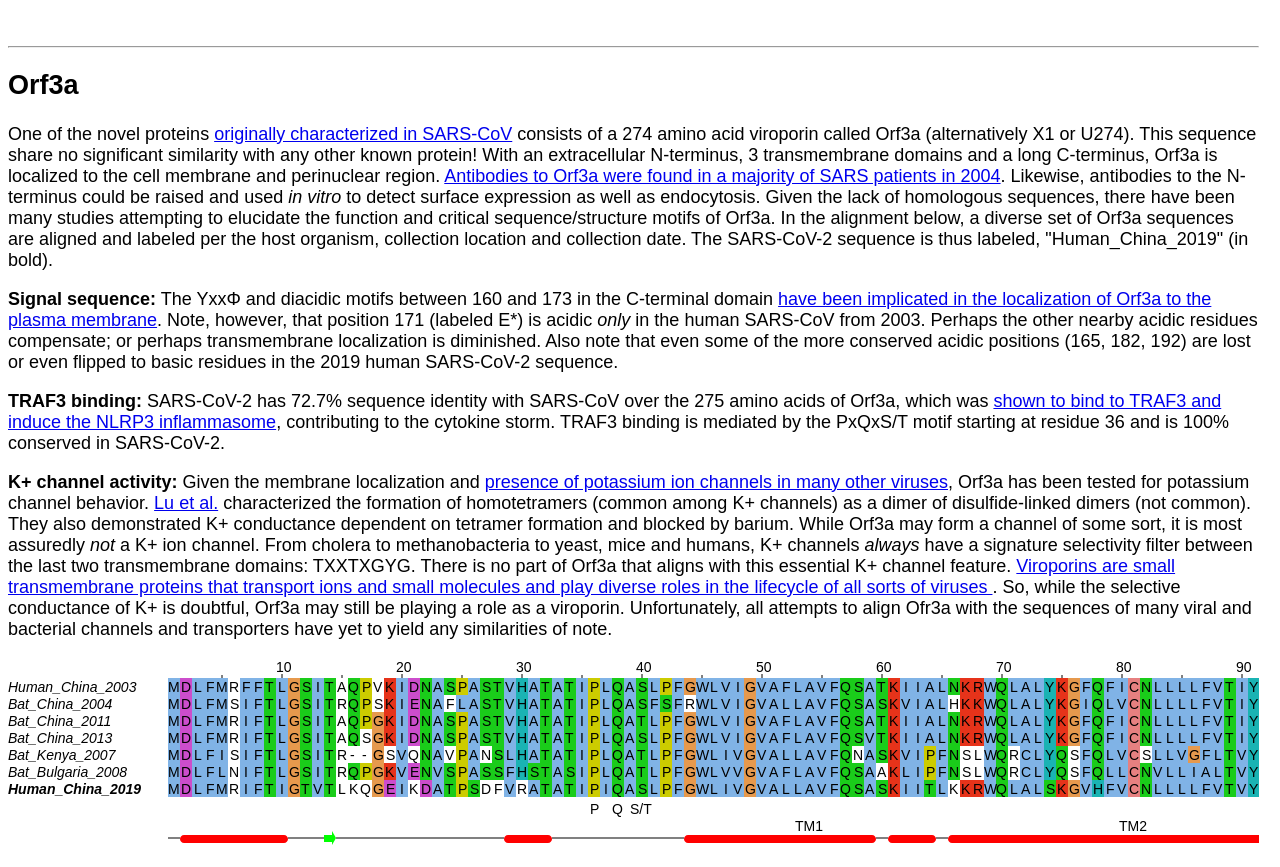
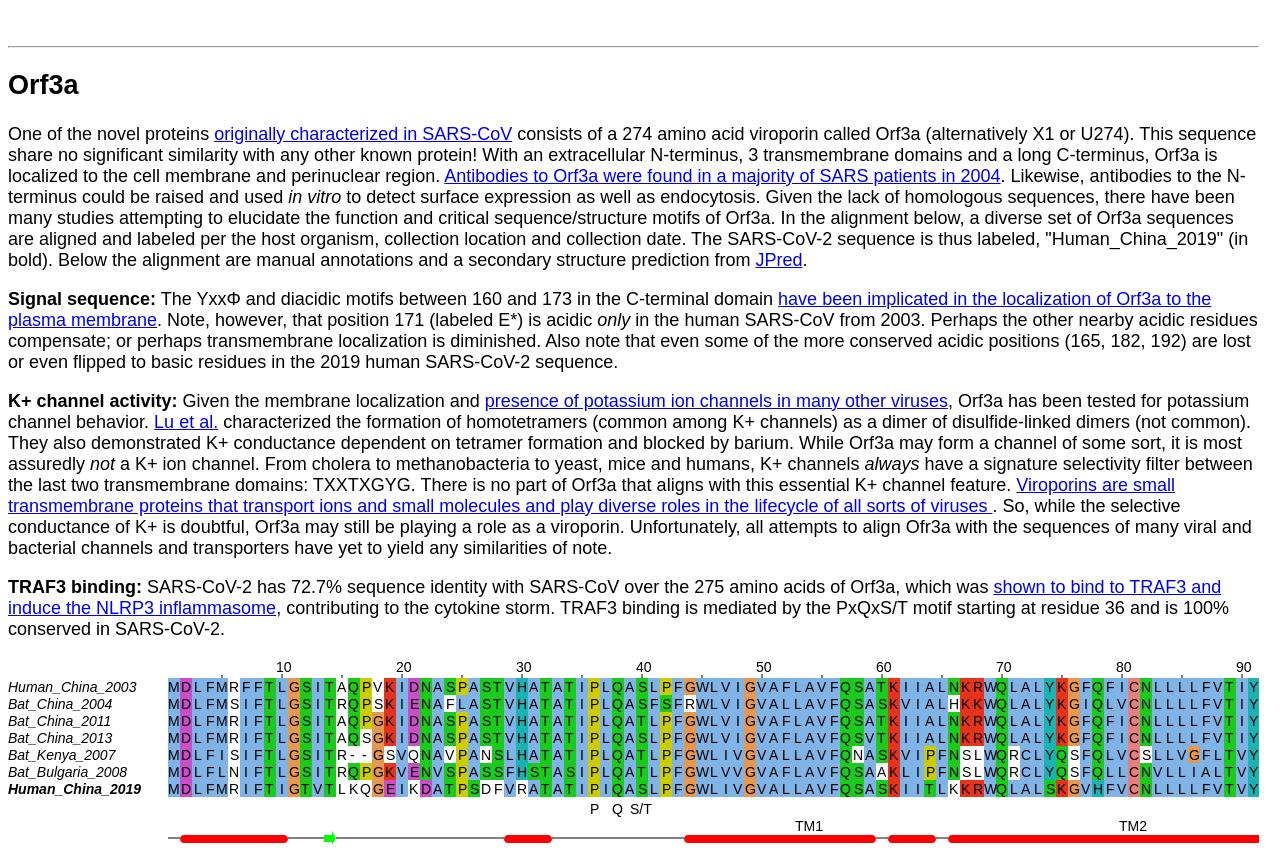
Before and after one commit to AlexanderPico/SARS-CoV-2_Alignments, a plain HTML site: page index.html in a window 1280 px wide. Shown: the part 5000-5867 px from the top of the page. Drawn offline with nearby package versions, Linux system fonts and the light colour scheme.

Commit message:
minor updates to Orf3a

```diff
--- a/index.html
+++ b/index.html
@@ -147,18 +147,14 @@ With an extracellular N-terminus, 3 transmembrane domains and a long C-terminus,
 <a href="https://www.ncbi.nlm.nih.gov/pmc/articles/PMC371215/" target="_blank">Antibodies to Orf3a were found in a majority of SARS patients in 2004</a>.
 Likewise, antibodies to the N-terminus could be raised and used <i>in vitro</i> to detect surface expression as well as endocytosis.  Given the lack of homologous sequences,
 there have been many studies attempting to elucidate the function and critical sequence/structure motifs of Orf3a. In the alignment below, a diverse set of Orf3a sequences
-are aligned and labeled per the host organism, collection location and collection date. The SARS-CoV-2 sequence is thus labeled, "Human_China_2019" (in bold).
+are aligned and labeled per the host organism, collection location and collection date. The SARS-CoV-2 sequence is thus labeled, "Human_China_2019" (in bold). Below the
+alignment are manual annotations and a secondary structure prediction from <a href="http://www.jalview.org/help/html/webServices/jnet.html" target="_blank">JPred</a>.
 </p>
-<p>
-<b>Signal sequence:</b> The YxxΦ and diacidic motifs between 160 and 173 in the C-terminal domain <a href="https://www.ncbi.nlm.nih.gov/pmc/articles/PMC421683/" target="_blank">
+<p><b>Signal sequence:</b> The YxxΦ and diacidic motifs between 160 and 173 in the C-terminal domain <a href="https://www.ncbi.nlm.nih.gov/pmc/articles/PMC421683/" target="_blank">
 have been implicated in the localization of Orf3a to the plasma membrane</a>. Note, however, that position 171 (labeled E*) is acidic <i>only</i> in the human SARS-CoV
 from 2003. Perhaps the other nearby acidic residues compensate; or perhaps transmembrane localization is diminished.
 Also note that even some of the more conserved acidic positions (165, 182, 192) are lost or even flipped to basic residues in the 2019 human SARS-CoV-2 sequence.
 </p>
-<p><b>TRAF3 binding:</b> SARS-CoV-2 has 72.7% sequence identity with SARS-CoV over the 275 amino acids of Orf3a, which was
-<a href="https://www.fasebj.org/doi/pdf/10.1096/fj.201802418R" target="_blank">shown to bind to TRAF3 and
-induce the NLRP3 inflammasome</a>, contributing to the cytokine storm. TRAF3 binding is mediated by the PxQxS/T
-motif starting at residue 36 and is 100% conserved in SARS-CoV-2.</p>
 <p><b>K+ channel activity:</b> Given the membrane localization and <a href="https://www.ncbi.nlm.nih.gov/pmc/articles/PMC6163359/" target="_blank">presence of potassium ion channels in many other viruses</a>,
 Orf3a has been tested for potassium channel behavior. <a href="https://www.ncbi.nlm.nih.gov/pmc/articles/PMC1567914/" target="_blank">Lu et al.</a> characterized the formation of homotetramers (common among K+ channels)
 as a dimer of disulfide-linked dimers (not common). They also demonstrated K+ conductance dependent on tetramer formation and blocked by barium. While Orf3a may form a channel of some sort, it is most assuredly <i>not</i>
@@ -167,7 +163,11 @@ of Orf3a that aligns with this essential K+ channel feature.
 <a href="https://www.ncbi.nlm.nih.gov/pmc/articles/PMC7097105/" target="_blank">Viroporins are small transmembrane proteins that transport ions and small molecules and play diverse roles in the lifecycle
 of all sorts of viruses </a>. So, while the selective conductance of K+ is doubtful, Orf3a may still be playing a role as a viroporin. Unfortunately, all attempts to align Ofr3a with the sequences of many viral
 and bacterial channels and transporters have yet to yield any similarities of note.
-
+</p>
+<p><b>TRAF3 binding:</b> SARS-CoV-2 has 72.7% sequence identity with SARS-CoV over the 275 amino acids of Orf3a, which was
+<a href="https://www.fasebj.org/doi/pdf/10.1096/fj.201802418R" target="_blank">shown to bind to TRAF3 and
+induce the NLRP3 inflammasome</a>, contributing to the cytokine storm. TRAF3 binding is mediated by the PxQxS/T
+motif starting at residue 36 and is 100% conserved in SARS-CoV-2.
 </p>
 <div class="titlex" style="width:160px;">
 <div class="sub-category-container">
```
